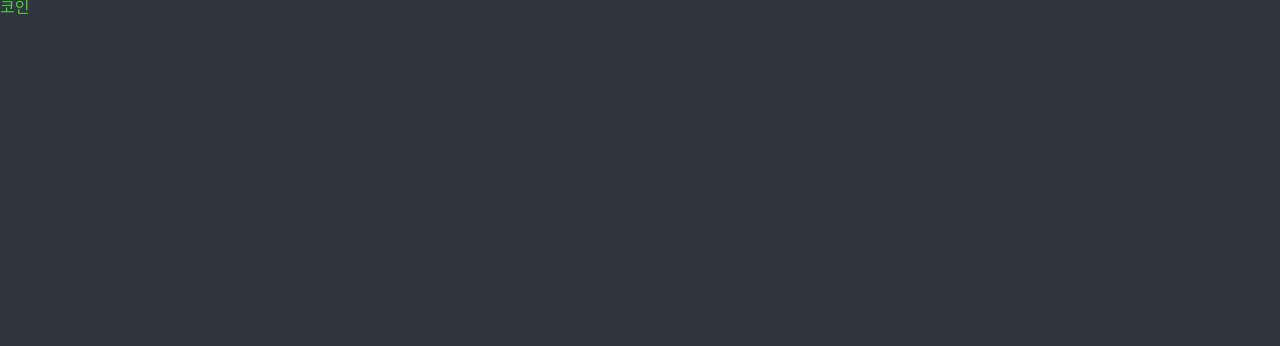
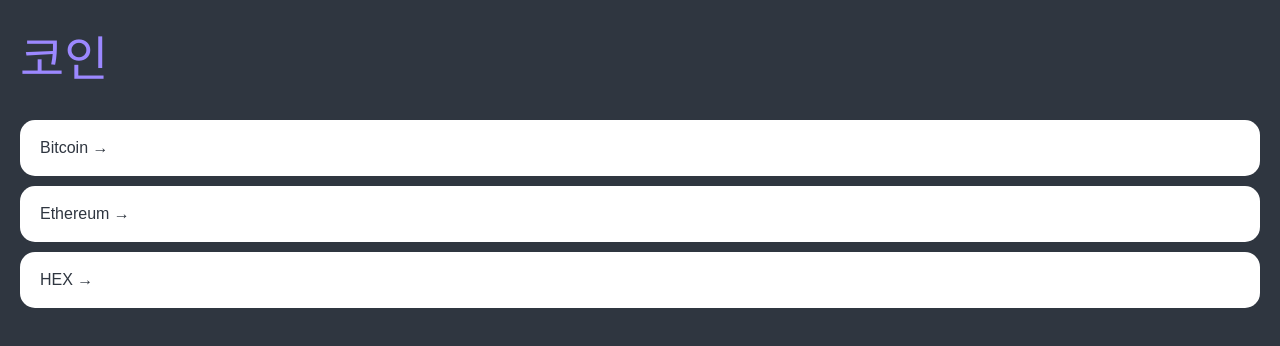
Before and after one commit to aubepluieh3/crypto-tracker, a React (Create React App) app: page / in a window 1280 px wide. Shown: the top 346 px of the page. Built offline with nearby package versions, Linux system fonts and the light colour scheme.

Commit message:
#3.2 Home part One

```diff
--- a/src/App.tsx
+++ b/src/App.tsx
@@ -60,6 +60,7 @@
 }
 a {
   text-decoration:none;
+  color:inherit;
 }
 `;
 
--- a/src/routes/Coins.tsx
+++ b/src/routes/Coins.tsx
@@ -1,11 +1,85 @@
 import styled from "styled-components";
+import { Link } from "react-router-dom";
+
+const Container = styled.div`
+  padding: 0px 20px;
+`;
+
+const Header = styled.header`
+  height: 15vh;
+  display: flex;
+  justify-contnet: center;
+  align-items: center;
+`;
+
+const CoinsList = styled.ul``;
+
+const Coin = styled.li`
+  background-color: white;
+  color: ${(props) => props.theme.bgColor};
+  border-radius: 15px;
+  margin-bottom: 10px;
+  a {
+    padding: 20px;
+    transition: color 0.2s ease-in;
+    display: block;
+  }
+  &:hover {
+    a {
+      color: ${(props) => props.theme.accentColor};
+    }
+  }
+`;
 
 const Title = styled.h1`
+  font-size: 48px;
   color: ${(props) => props.theme.accentColor};
 `;
+const coins = [
+  {
+    id: "btc-bitcoin",
+    name: "Bitcoin",
+    symbol: "BTC",
+    rank: 1,
+    is_new: false,
+    is_active: true,
+    type: "coin",
+  },
+  {
+    id: "eth-ethereum",
+    name: "Ethereum",
+    symbol: "ETH",
+    rank: 2,
+    is_new: false,
+    is_active: true,
+    type: "coin",
+  },
+  {
+    id: "hex-hex",
+    name: "HEX",
+    symbol: "HEX",
+    rank: 3,
+    is_new: false,
+    is_active: true,
+    type: "token",
+  },
+];
 
 function Coins() {
-  return <Title>코인</Title>;
+  return (
+    <Container>
+      <Header>
+        <Title>코인</Title>
+      </Header>
+      <CoinsList>
+        {coins.map((coin) => (
+          <Coin key={coin.id}>
+            <Link to={`/${coin.id}`}>{coin.name} &rarr;</Link>
+          </Coin>
+        ))}
+      </CoinsList>
+    </Container>
+  );
 }
 
 export default Coins;
--- a/src/theme.ts
+++ b/src/theme.ts
@@ -3,5 +3,5 @@
 export const theme: DefaultTheme = {
   bgColor: "#2f3640",
   textColor: "#f5f6fa",
-  accentColor: "#4cd137",
+  accentColor: "#9c88ff",
 };
```
